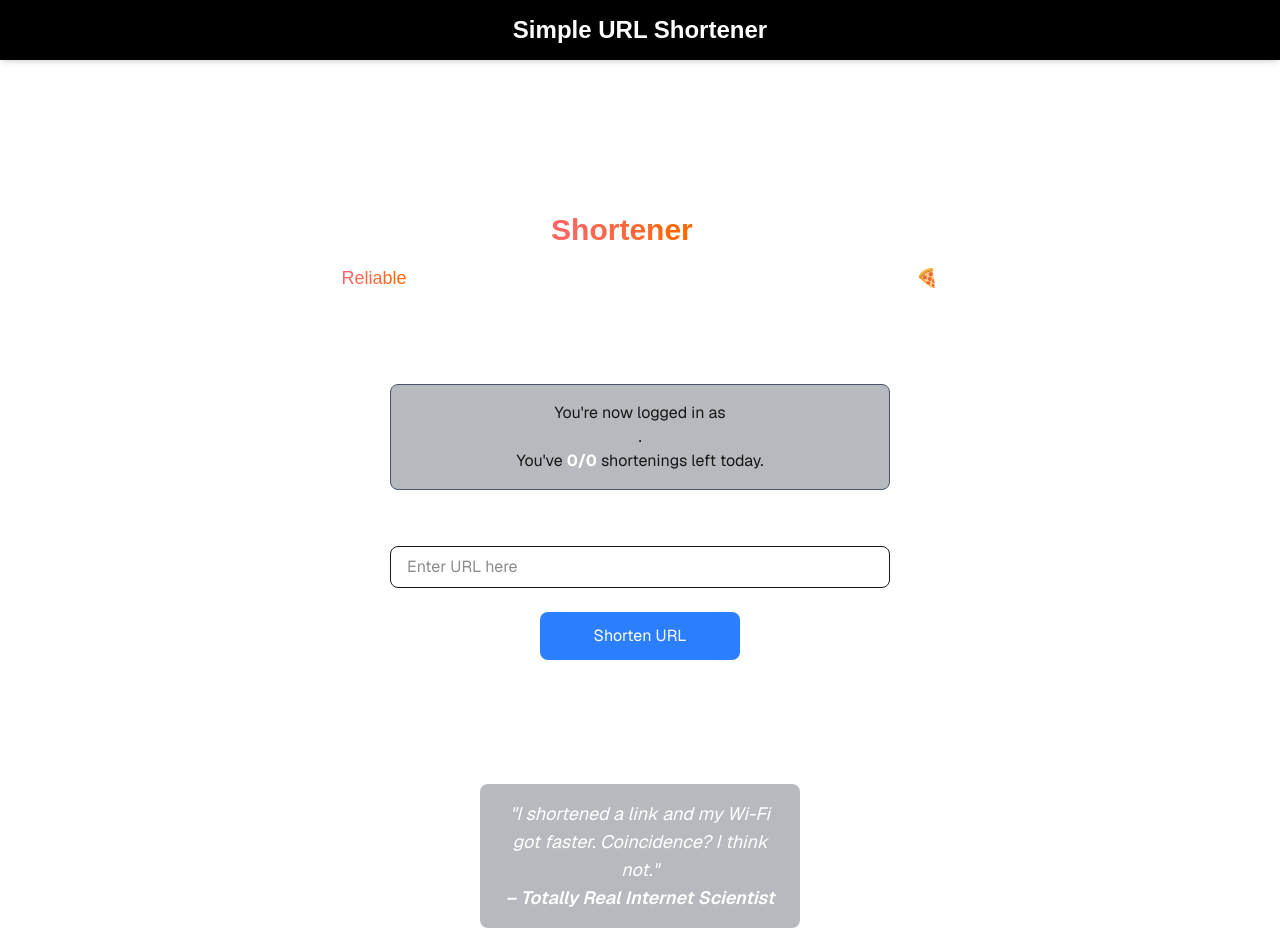
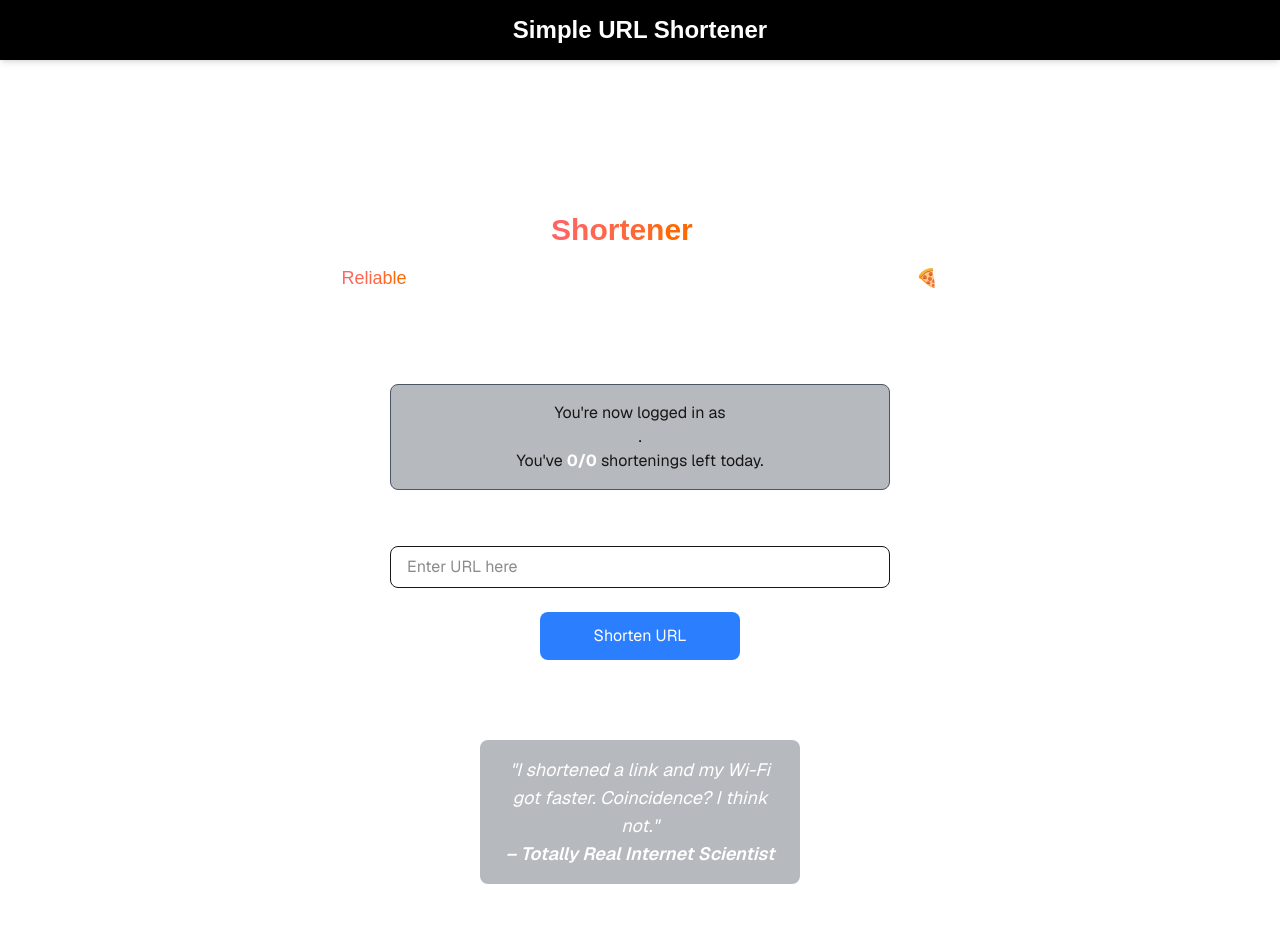
Before and after one commit to Limeless04/app-shortener, a Next.js app: page / in a window 1280 px wide. Shown: the top 952 px of the page. Built offline with nearby package versions, Linux system fonts and the light colour scheme; no server answers.

Commit message:
fixing the spacing between review and other component

```diff
--- a/app/page.tsx
+++ b/app/page.tsx
@@ -202,12 +202,11 @@ export default function Home() {
               />
             )}
           </section>
+          {/* Reviews */}
+          <div className="flex justify-center p-2 max-w-[500px] mx-auto">
+            <Reviews />
+          </div>
         </main>
-
-        {/* Reviews */}
-        <div className="flex justify-center p-5">
-          <Reviews />
-        </div>
       </div>
     </>
   );
```
